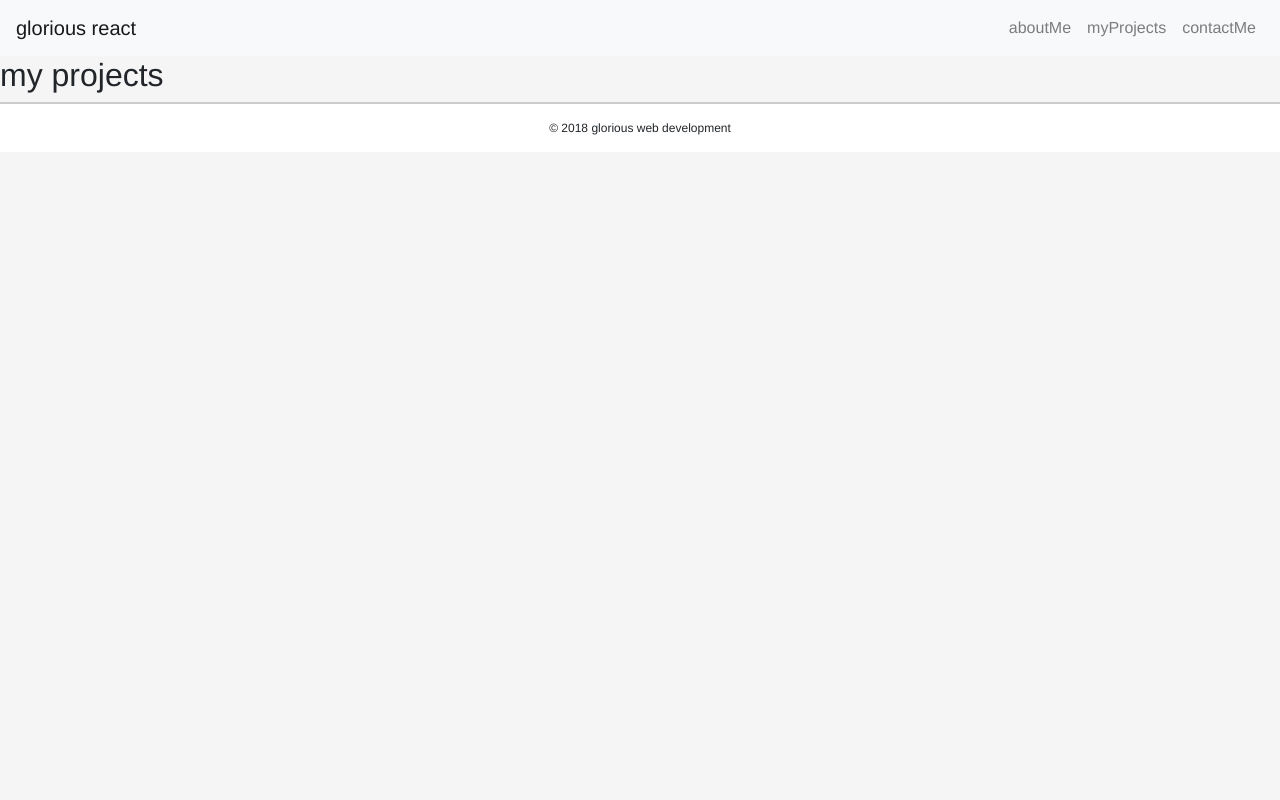
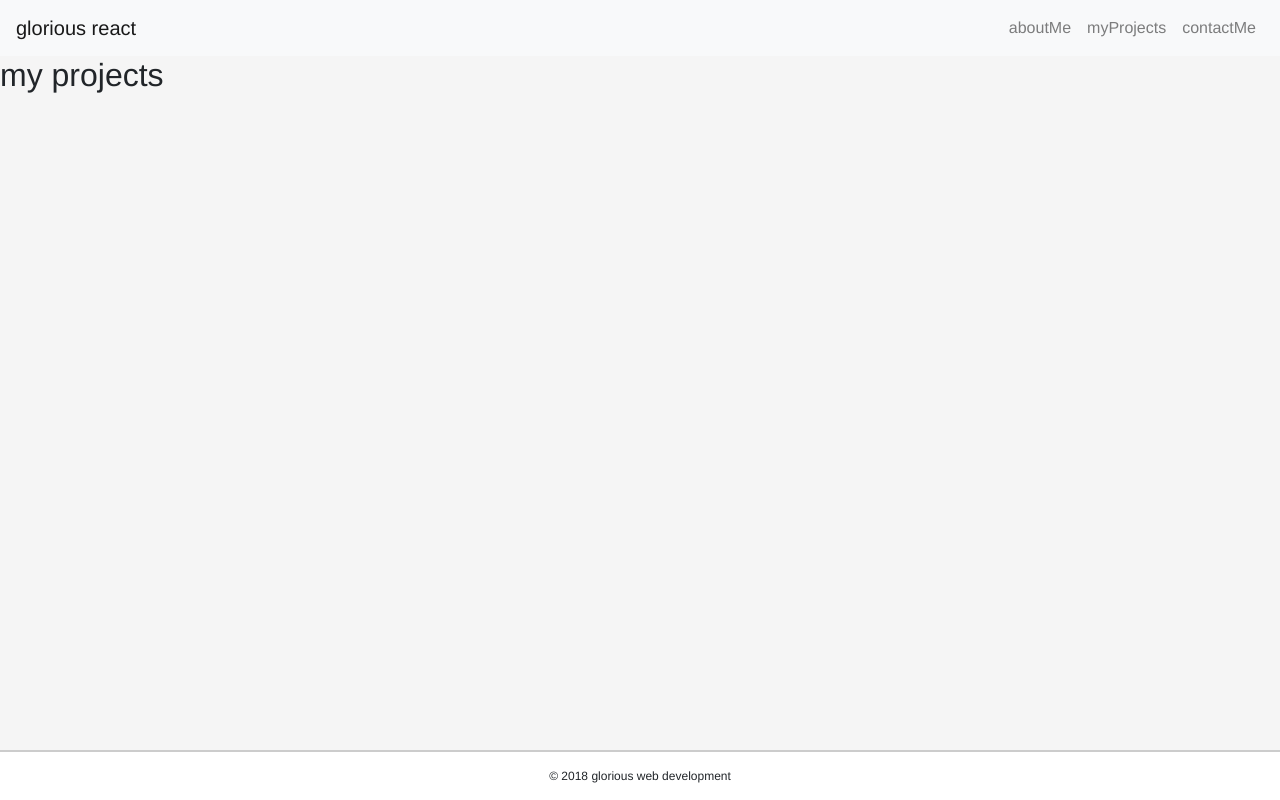
Before and after one commit to gloriading/profile-react, a React (Create React App) app: page /projects in a window 1280 px wide. Built offline with nearby package versions, Linux system fonts and the light colour scheme.

Commit message:
Add min-height to projects page and contact page

```diff
--- a/src/App.css
+++ b/src/App.css
@@ -82,6 +82,19 @@ p {
   color: #333;
 }
 
+/* projects */
+.projects-container {
+  min-height: calc(100vh - 106px);
+}
+
+
+/* contact */
+.contact-container {
+  min-height: calc(100vh - 106px);
+}
+
+
+
 
 /* footer */
 
```
